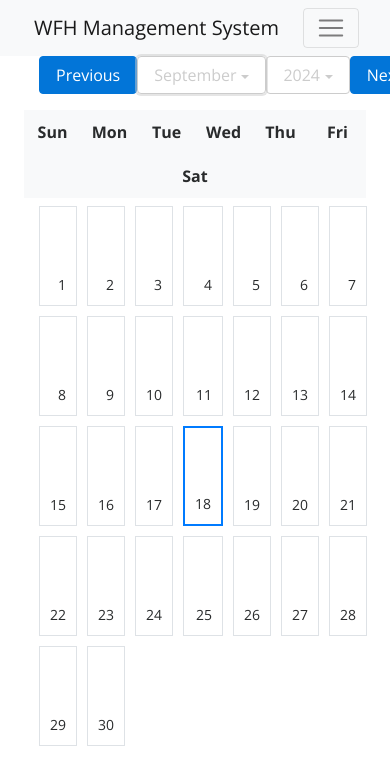
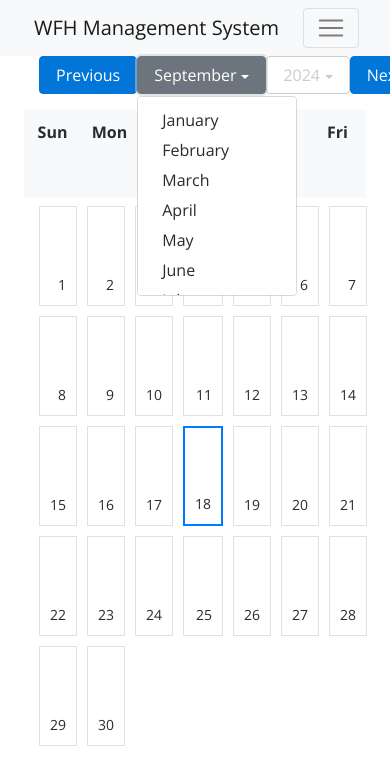
Before and after one commit to Dayment/SPM-MeeRebus, a Vue app in the folder SPM-MeeRebus/: page /calendartest in a window 390 px wide. Both pictures are taken after a click on the button "September". Shown: the top 784 px of the page. Built offline with nearby package versions, Linux system fonts and the light colour scheme.

Commit message:
fix: [SCRUM-8] fixed unresponsive month and year dropdown boxes

```diff
--- a/SPM-MeeRebus/index.html
+++ b/SPM-MeeRebus/index.html
@@ -6,6 +6,7 @@
     <meta name="viewport" content="width=device-width, initial-scale=1.0">
     <title>Vite App</title>
     <link href="https://cdn.jsdelivr.net/npm/bootstrap@5.3.3/dist/css/bootstrap.min.css" rel="stylesheet" integrity="sha384-QWTKZyjpPEjISv5WaRU9OFeRpok6YctnYmDr5pNlyT2bRjXh0JMhjY6hW+ALEwIH" crossorigin="anonymous">
+    <script src="https://cdn.jsdelivr.net/npm/bootstrap@5.3.0-alpha1/dist/js/bootstrap.bundle.min.js" crossorigin="anonymous"></script>
   </head>
   <body>
     <div id="app"></div>
--- a/SPM-MeeRebus/src/components/Calendar.vue
+++ b/SPM-MeeRebus/src/components/Calendar.vue
@@ -19,7 +19,12 @@
             </button>
             <ul class="dropdown-menu scrollable-dropdown" aria-labelledby="dropdownMonth">
               <li v-for="(month, index) in months" :key="month">
-                <a class="dropdown-item" href="#" @click="selectMonth(index)">
+                <a
+                  class="dropdown-item"
+                  href="#"
+                  @click="selectMonth(index)"
+                  data-bs-dismiss="dropdown"
+                >
                   {{ month }}
                 </a>
               </li>
@@ -39,7 +44,12 @@
             </button>
             <ul class="dropdown-menu scrollable-dropdown" aria-labelledby="dropdownYear">
               <li v-for="year in years" :key="year">
-                <a class="dropdown-item" href="#" @click="selectYear(year)">
+                <a
+                  class="dropdown-item"
+                  href="#"
+                  @click="selectYear(year)"
+                  data-bs-dismiss="dropdown"
+                >
                   {{ year }}
                 </a>
               </li>
```
